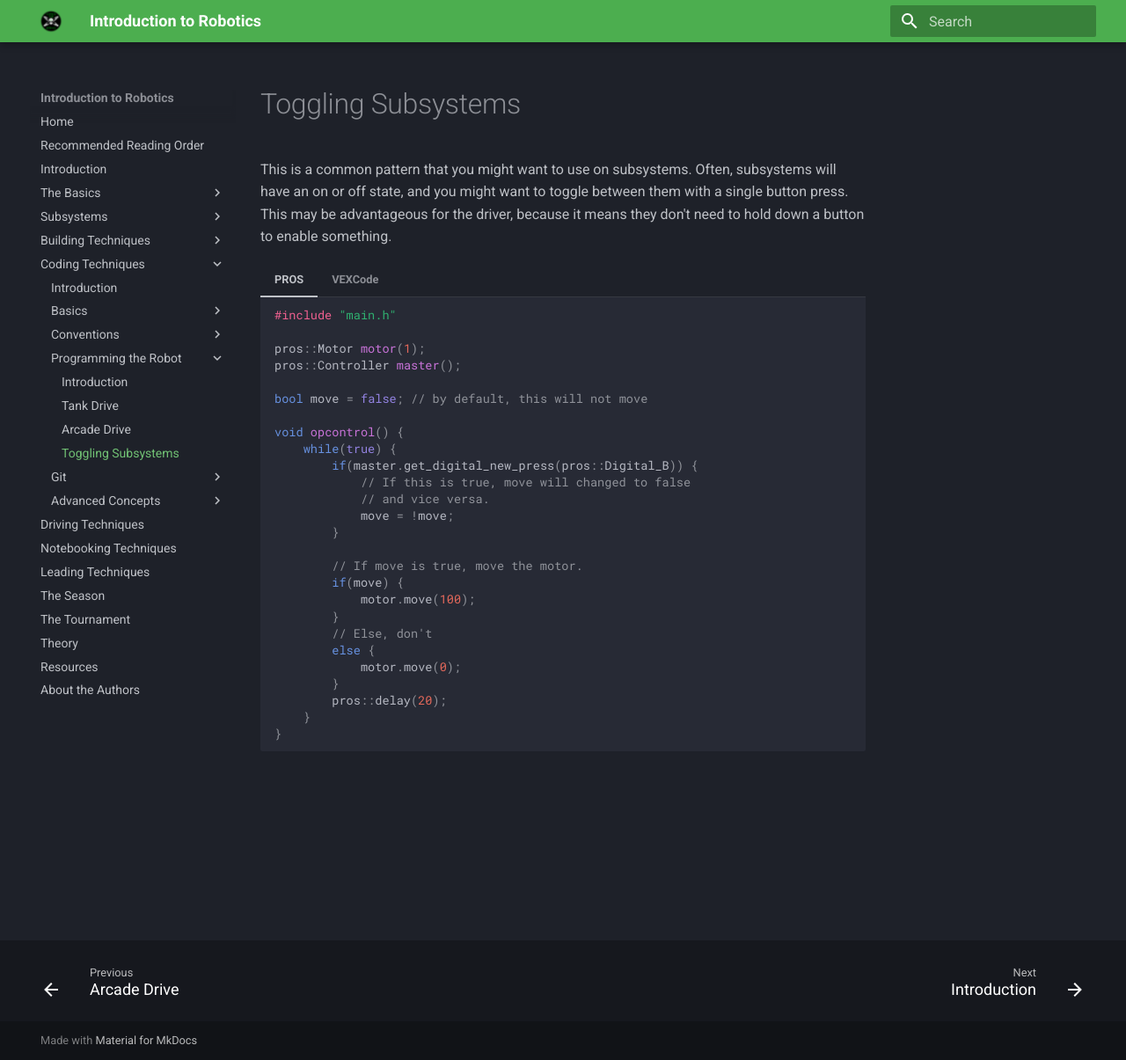
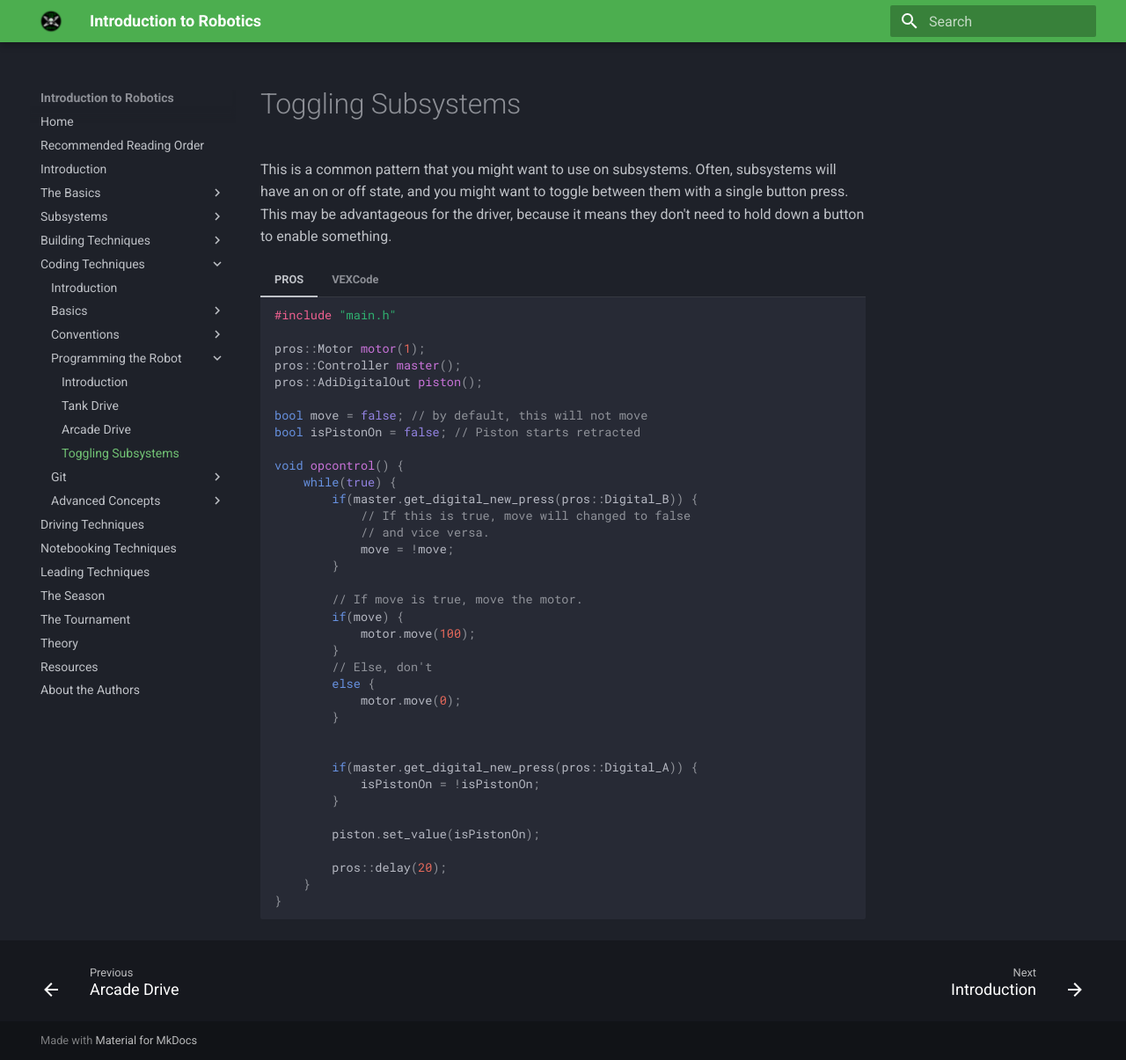
Before and after one commit to Area-53-Robotics/Intro-To-Robotics, an MkDocs documentation site: the page built from docs/coding-techniques/programming-the-bot/subsystem-toggling.md, in a window 1280 px wide and 1205 px high. Shown: the whole window at 88% size. Built offline with MkDocs 1.6.1 and Material for MkDocs 9.7.7, drawn with Linux system fonts in a browser that asks for light colours.

```diff
--- a/docs/coding-techniques/programming-the-bot/subsystem-toggling.md
+++ b/docs/coding-techniques/programming-the-bot/subsystem-toggling.md
@@ -9,8 +9,10 @@ This is a common pattern that you might want to use on subsystems. Often, subsys
 
     pros::Motor motor(1);
     pros::Controller master();
+    pros::AdiDigitalOut piston();
 
     bool move = false; // by default, this will not move
+    bool isPistonOn = false; // Piston starts retracted
 
     void opcontrol() {
         while(true) {
@@ -28,6 +30,14 @@ This is a common pattern that you might want to use on subsystems. Often, subsys
             else {
                 motor.move(0);
             }
+
+
+            if(master.get_digital_new_press(pros::Digital_A)) {
+                isPistonOn = !isPistonOn;
+            }
+
+            piston.set_value(isPistonOn);
+
             pros::delay(20);
         }
     }
--- a/mkdocs.yml
+++ b/mkdocs.yml
@@ -56,6 +56,7 @@ nav:
                 - 'Control Flow': './coding-techniques/basics/control-flow.md'
                 - 'Functions': './coding-techniques/basics/functions.md'
                 - 'Scope': './coding-techniques/basics/scope.md'
+                - 'Enumerations': './coding-techniques/basics/enums.md'
                 - 'Namespaces': './coding-techniques/basics/namespaces.md'
                 - 'Headers': './coding-techniques/basics/headers.md'
                 - 'Object Oriented Programming': './coding-techniques/basics/oop.md'
```
Also changed, not shown: docs/coding-techniques/basics/enums.md (added, +74 -0 lines).
